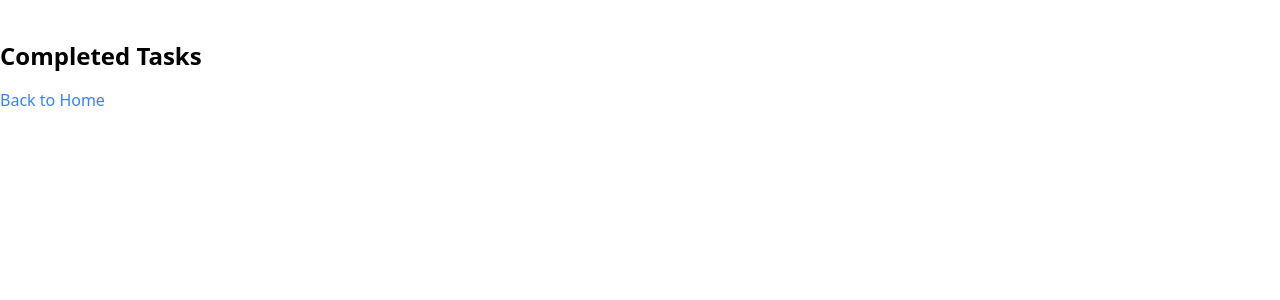
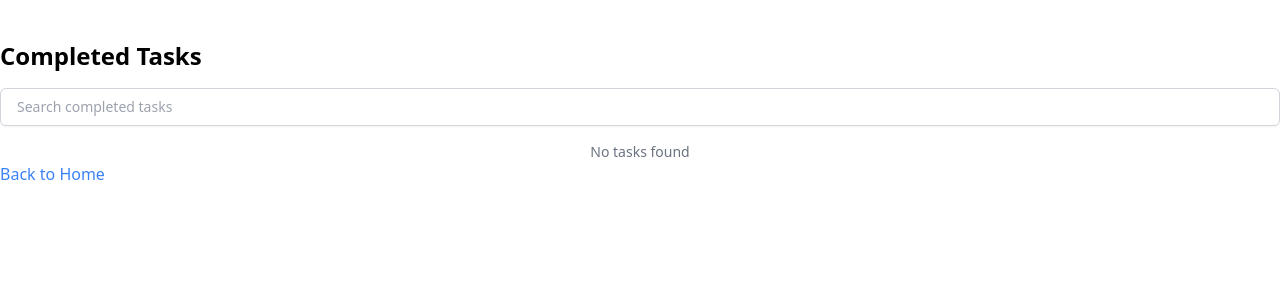
Before and after one commit to RudraPramanik/rk, a Next.js app: page /completed-tasks in a window 1280 px wide. Shown: the top 300 px of the page. Built offline with nearby package versions, Linux system fonts and the light colour scheme.

Commit message:
add-search-functionality

```diff
--- a/src/components/CompletedTasks.tsx
+++ b/src/components/CompletedTasks.tsx
@@ -1,8 +1,9 @@
 'use client'
 
-import React from 'react';
+import React, { useState } from 'react';
 import { useSelector } from 'react-redux';
 import Link from 'next/link';
+import { useForm } from 'react-hook-form';
 import { RootState } from '@/redux/store';
 
 interface Task {
@@ -11,20 +12,39 @@ interface Task {
   completed: boolean;
 }
 
+interface FormInputs {
+  search: string;
+}
+
 const CompletedTasks: React.FC = () => {
+  const { register, watch } = useForm<FormInputs>();
+  const searchValue = watch('search', '');
+
   const completedTasks = useSelector((state: RootState) =>
-    state.tasks.tasks.filter(task => task.completed)
+    state.tasks.tasks.filter(task => task.completed && task.title.toLowerCase().includes(searchValue.toLowerCase()))
   );
 
   return (
     <div className="container mx-auto mt-10">
       <h1 className="text-2xl font-bold mb-4">Completed Tasks</h1>
+      <form className="mb-4">
+        <input
+          {...register('search')}
+          type="text"
+          placeholder="Search completed tasks"
+          className="px-4 py-2 border rounded-md shadow-sm focus:ring-indigo-500 focus:border-indigo-500 block w-full sm:text-sm border-gray-300"
+        />
+      </form>
       <ul className="list-none p-0">
-        {completedTasks.map((task) => (
-          <li key={task.id} className="bg-gray-100 p-2 rounded mb-2 shadow">
-            <span className="line-through">{task.title}</span>
-          </li>
-        ))}
+        {completedTasks.length > 0 ? (
+          completedTasks.map((task) => (
+            <li key={task.id} className="bg-gray-100 p-2 rounded mb-2 shadow">
+              <span>{task.title}</span>
+            </li>
+          ))
+        ) : (
+          <li className="text-center text-sm text-gray-500">No tasks found</li>
+        )}
       </ul>
       <Link href="/">
         <div className="text-blue-500 hover:text-blue-700">Back to Home</div>
@@ -34,3 +54,38 @@ const CompletedTasks: React.FC = () => {
 };
 
 export default CompletedTasks;
+
+// import React from 'react';
+// import { useSelector } from 'react-redux';
+// import Link from 'next/link';
+// import { RootState } from '@/redux/store';
+
+// interface Task {
+//   id: string;
+//   title: string;
+//   completed: boolean;
+// }
+
+// const CompletedTasks: React.FC = () => {
+//   const completedTasks = useSelector((state: RootState) =>
+//     state.tasks.tasks.filter(task => task.completed)
+//   );
+
+//   return (
+//     <div className="container mx-auto mt-10">
+//       <h1 className="text-2xl font-bold mb-4">Completed Tasks</h1>
+//       <ul className="list-none p-0">
+//         {completedTasks.map((task) => (
+//           <li key={task.id} className="bg-gray-100 p-2 rounded mb-2 shadow">
+//             <span className="">{task.title}</span>
+//           </li>
+//         ))}
+//       </ul>
+//       <Link href="/">
+//         <div className="text-blue-500 hover:text-blue-700">Back to Home</div>
+//       </Link>
+//     </div>
+//   );
+// };
+
+// export default CompletedTasks;
```
